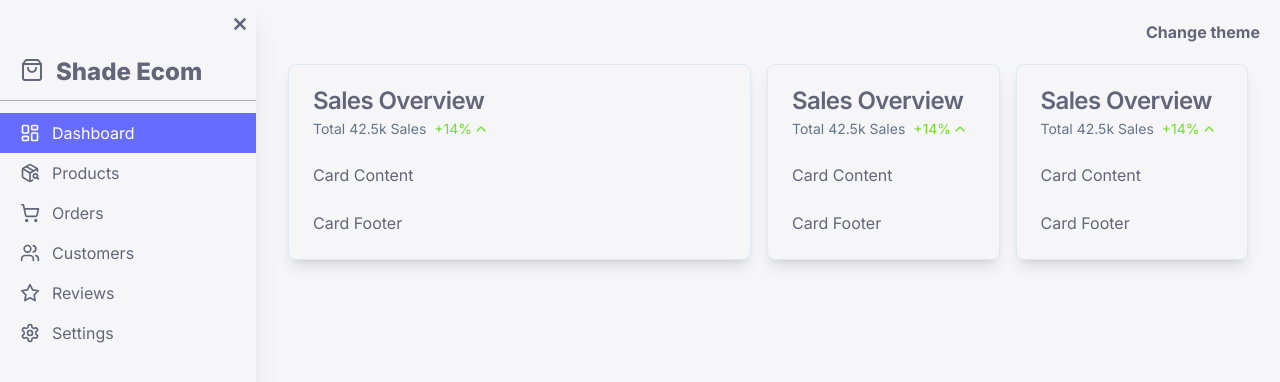
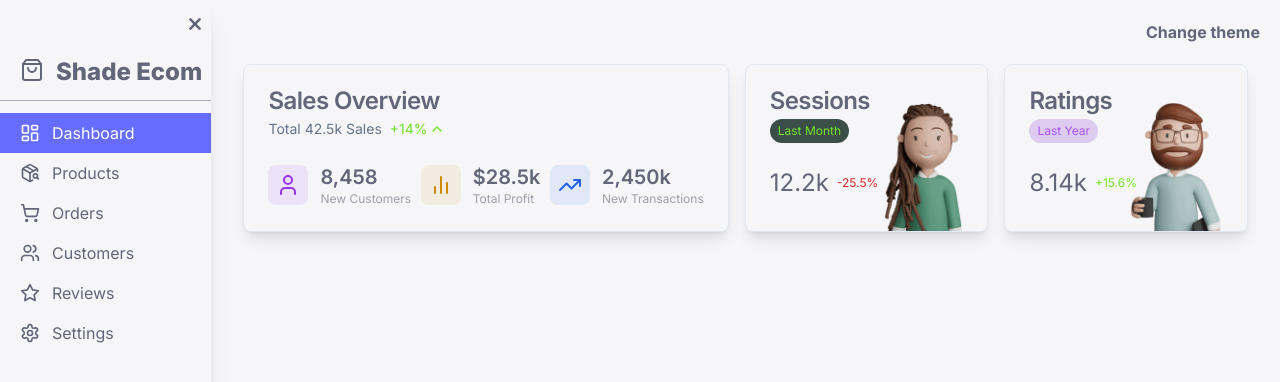
Before and after one commit to sellimenes/shade-dashboard, a Next.js app: page / in a window 1280 px wide. Shown: the top 382 px of the page. Built offline with nearby package versions, Linux system fonts and the light colour scheme.

Commit message:
added sessions&ratings cards

```diff
--- a/app/globals.css
+++ b/app/globals.css
@@ -28,8 +28,8 @@
     --destructive: 0 84.2% 60.2%;
     --destructive-foreground: 210 40% 98%;
 
-    --success: 96, 76%, 52%;
-    --success-foreground: 96, 78%, 93%;
+    --success: 159, 14%, 27%;
+    --success-foreground: 96, 76%, 52%;
 
     --border: 214.3 31.8% 91.4%;
     --input: 214.3 31.8% 91.4%;
@@ -63,8 +63,8 @@
     --destructive: 0 62.8% 30.6%;
     --destructive-foreground: 210 40% 98%;
 
-    --success: 96, 76%, 52%;
-    --success-foreground: 96, 78%, 93%;
+    --success: 159, 14%, 27%;
+    --success-foreground: 96, 76%, 52%;
 
     --border: 217.2 32.6% 17.5%;
     --input: 217.2 32.6% 17.5%;
--- a/app/layout.tsx
+++ b/app/layout.tsx
@@ -28,7 +28,7 @@ export default function RootLayout({
         >
           <main className="flex">
             <Sidebar />
-            <div className="flex-1 container mt-16">{children}</div>
+            <div className="mt-16 container">{children}</div>
           </main>
         </ThemeProvider>
       </body>
--- a/app/page.tsx
+++ b/app/page.tsx
@@ -1,7 +1,9 @@
 "use client";
 
+import SessionsCard from "@/components/sessions-card";
 import SalesOverviewCard from "@/components/sales-overview-card";
 import { useTheme } from "next-themes";
+import RatingsCard from "@/components/ratings-card";
 
 export default function Home() {
   const { theme, setTheme } = useTheme();
@@ -21,8 +23,8 @@ export default function Home() {
       </div>
       <div className="flex items-stretch gap-4">
         <SalesOverviewCard className="flex-[4]" />
-        <SalesOverviewCard className="flex-[2]" />
-        <SalesOverviewCard className="flex-[2]" />
+        <SessionsCard className="flex-[2]" />
+        <RatingsCard className="flex-[2]" />
       </div>
     </>
   );
--- /dev/null
+++ b/components/ratings-card.tsx
@@ -0,0 +1,42 @@
+import React from "react";
+
+import {
+  Card,
+  CardContent,
+  CardDescription,
+  CardFooter,
+  CardHeader,
+  CardTitle,
+} from "@/components/ui/card";
+import Image from "next/image";
+import { cn } from "@/lib/utils";
+
+type Props = {
+  className?: string;
+};
+
+const RatingsCard = ({ className }: Props) => {
+  return (
+    <Card className={cn("relative", className)}>
+      <CardHeader>
+        <CardTitle>Ratings</CardTitle>
+        <CardDescription className="text-purple-500 bg-purple-700/20 py-1 px-2 rounded-2xl max-w-max text-xs">
+          Last Year
+        </CardDescription>
+      </CardHeader>
+      <CardContent className="flex items-center gap-2 relative">
+        <p className="text-2xl">8.14k</p>
+        <p className="text-xs text-success-foreground">+15.6%</p>
+      </CardContent>
+      <Image
+        src={"/illustrations/card-ratings-illustration.png"}
+        width={95}
+        height={130}
+        alt="session illustration"
+        className="absolute right-6 bottom-0"
+      />
+    </Card>
+  );
+};
+
+export default RatingsCard;
--- a/components/sales-overview-card.tsx
+++ b/components/sales-overview-card.tsx
@@ -8,7 +8,7 @@ import {
   CardHeader,
   CardTitle,
 } from "@/components/ui/card";
-import { ChevronUp } from "lucide-react";
+import { BarChart2, ChevronUp, TrendingUp, User } from "lucide-react";
 
 type Props = {
   className?: string;
@@ -21,17 +21,34 @@ const SalesOverviewCard = ({ className }: Props) => {
         <CardTitle>Sales Overview</CardTitle>
         <CardDescription className="flex items-center gap-2">
           Total 42.5k Sales{" "}
-          <span className="text-success flex items-center gap-[1px]">
+          <span className="text-success-foreground flex items-center gap-[1px]">
             +14% <ChevronUp className="h-4 w-4" />
           </span>
         </CardDescription>
       </CardHeader>
-      <CardContent>
-        <p>Card Content</p>
+      <CardContent className="flex items-center justify-between">
+        <div className="flex items-center gap-3">
+          <User className="h-10 w-10 text-purple-600 bg-purple-600/10 p-2 rounded-lg" />
+          <div>
+            <p className="text-xl font-semibold">8,458</p>
+            <p className="text-xs opacity-60">New Customers</p>
+          </div>
+        </div>
+        <div className="flex items-center gap-3">
+          <BarChart2 className="h-10 w-10 text-yellow-600 bg-yellow-600/10 p-2 rounded-lg" />
+          <div>
+            <p className="text-xl font-semibold">$28.5k</p>
+            <p className="text-xs opacity-60">Total Profit</p>
+          </div>
+        </div>
+        <div className="flex items-center gap-3">
+          <TrendingUp className="h-10 w-10 text-blue-600 bg-blue-600/10 p-2 rounded-lg" />
+          <div>
+            <p className="text-xl font-semibold">2,450k</p>
+            <p className="text-xs opacity-60">New Transactions</p>
+          </div>
+        </div>
       </CardContent>
-      <CardFooter>
-        <p>Card Footer</p>
-      </CardFooter>
     </Card>
   );
 };
--- /dev/null
+++ b/components/sessions-card.tsx
@@ -0,0 +1,42 @@
+import React from "react";
+
+import {
+  Card,
+  CardContent,
+  CardDescription,
+  CardFooter,
+  CardHeader,
+  CardTitle,
+} from "@/components/ui/card";
+import Image from "next/image";
+import { cn } from "@/lib/utils";
+
+type Props = {
+  className?: string;
+};
+
+const SessionsCard = ({ className }: Props) => {
+  return (
+    <Card className={cn("relative", className)}>
+      <CardHeader>
+        <CardTitle>Sessions</CardTitle>
+        <CardDescription className="text-success-foreground bg-success py-1 px-2 rounded-2xl max-w-max text-xs">
+          Last Month
+        </CardDescription>
+      </CardHeader>
+      <CardContent className="flex items-center gap-2 relative">
+        <p className="text-2xl">12.2k</p>
+        <p className="text-xs text-red-600">-25.5%</p>
+      </CardContent>
+      <Image
+        src={"/illustrations/card-session-illustration.png"}
+        width={81}
+        height={130}
+        alt="session illustration"
+        className="absolute right-6 bottom-0"
+      />
+    </Card>
+  );
+};
+
+export default SessionsCard;
--- a/components/ui/hamburger-button.tsx
+++ b/components/ui/hamburger-button.tsx
@@ -17,7 +17,7 @@ const HamburgerButton = ({ onClick }: Props) => {
   return (
     <button
       className={cn(
-        "flex flex-col h-12 w-12 justify-center items-center group max-w-max absolute scale-[65%]",
+        "flex flex-col h-12 w-12 justify-center items-center group max-w-max absolute scale-[65%] cursor-pointer",
         !isOpen
           ? "right-1/2 transform translate-x-1/2 duration-300 "
           : "right-1"
```
Also changed, not shown: public/illustrations/card-ratings-illustration.png (added), public/illustrations/card-session-illustration.png (added).
